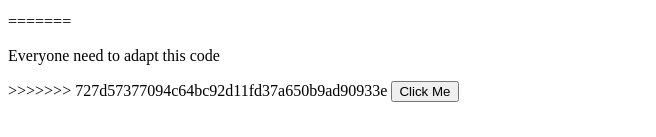
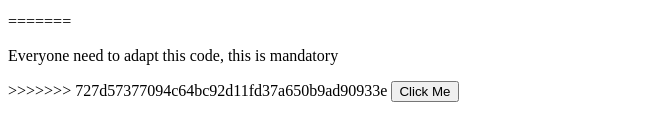
Before and after one commit to aishu20998/HandsON, a plain HTML site: page index.html in a window 1280 px wide. Shown: the part 203-340 px from the top of the page, without its empty margins (0-656 px from the left). Drawn offline with Linux system fonts and the light colour scheme.

Commit message:
!Fix: changes made in line

```diff
--- a/index.html
+++ b/index.html
@@ -10,7 +10,7 @@
 <<<<<<< HEAD
   <p>this line is not that much important</p>
 =======
-  <p>Everyone need to adapt this code</p>
+  <p>Everyone need to adapt this code, this is mandatory</p>
 >>>>>>> 727d57377094c64bc92d11fd37a650b9ad90933e
   <button onclick="alert('Hello World!')">Click Me</button>
 </body>
```
